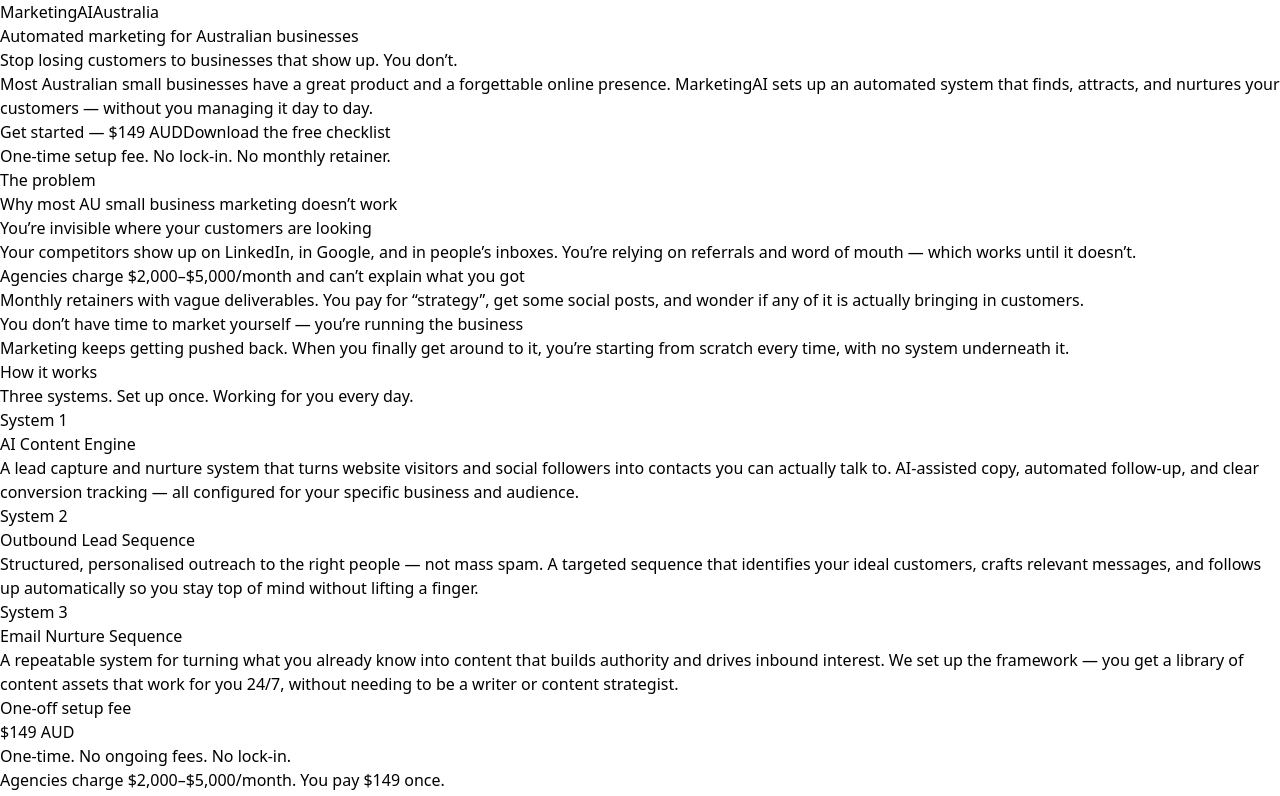
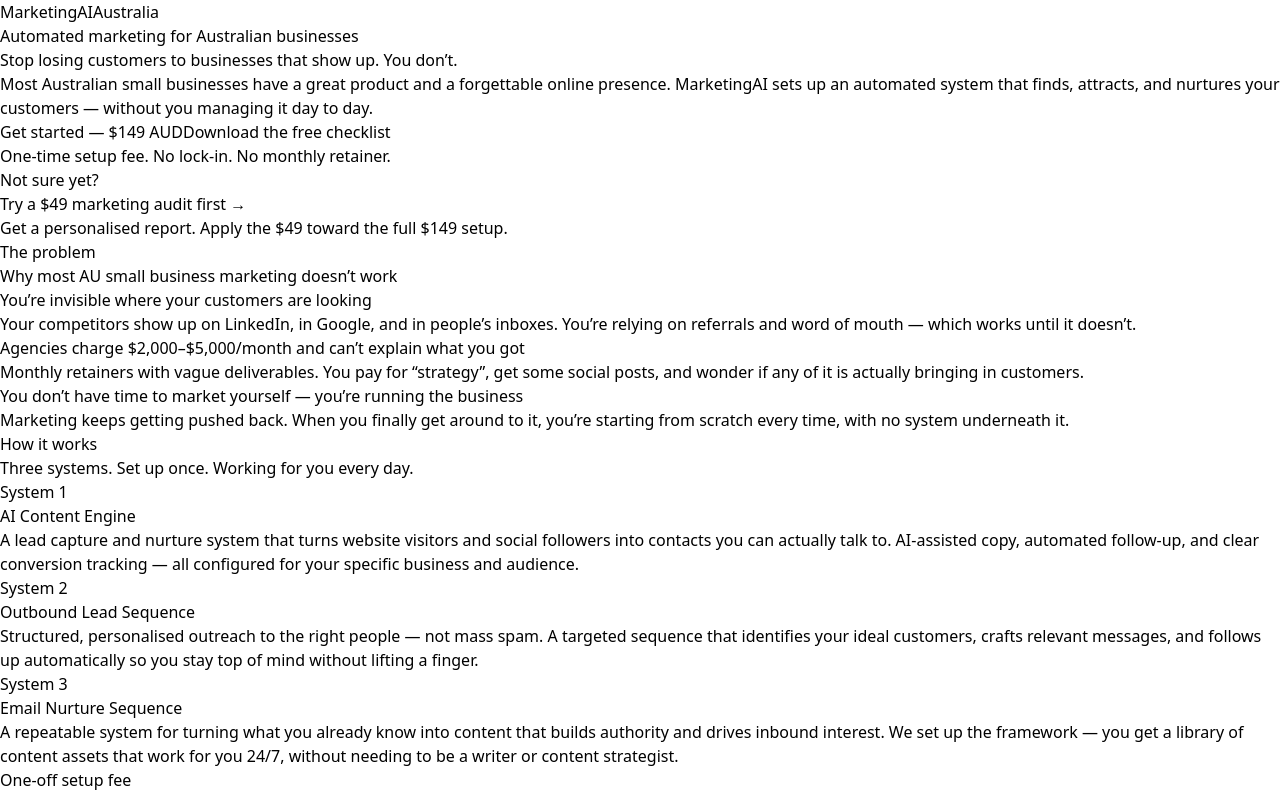
Before and after one commit to getmarketingai-byte/MarketingAI, a Next.js app: page / in a window 1280 px wide. Shown: the top 796 px of the page. Built offline with nearby package versions, Linux system fonts and the light colour scheme.

Commit message:
feat: add $49 audit CTA to homepage hero section
Co-Authored-By: Paperclip <noreply@paperclip.ing>

```diff
--- a/app/page.tsx
+++ b/app/page.tsx
@@ -50,6 +50,11 @@
            </a>
         </div>
         <p className="text-sm text-gray-400 mt-4">One-time setup fee. No lock-in. No monthly retainer.</p>
+        <div className="mt-6 p-4 bg-blue-50 rounded-lg border border-blue-100 max-w-md mx-auto">
+          <p className="text-sm font-semibold text-gray-700 mb-1">Not sure yet?</p>
+          <a href="/audit" className="text-blue-600 hover:text-blue-800 font-bold text-sm" onClick={() => trackEvent('cta_click_audit', { page_title: 'Home', price: 49 })}>Try a $49 marketing audit first &rarr;</a>
+          <p className="text-xs text-gray-400 mt-1">Get a personalised report. Apply the $49 toward the full $149 setup.</p>
+        </div>
       </section>
 
       {/* PROBLEM */}
```
